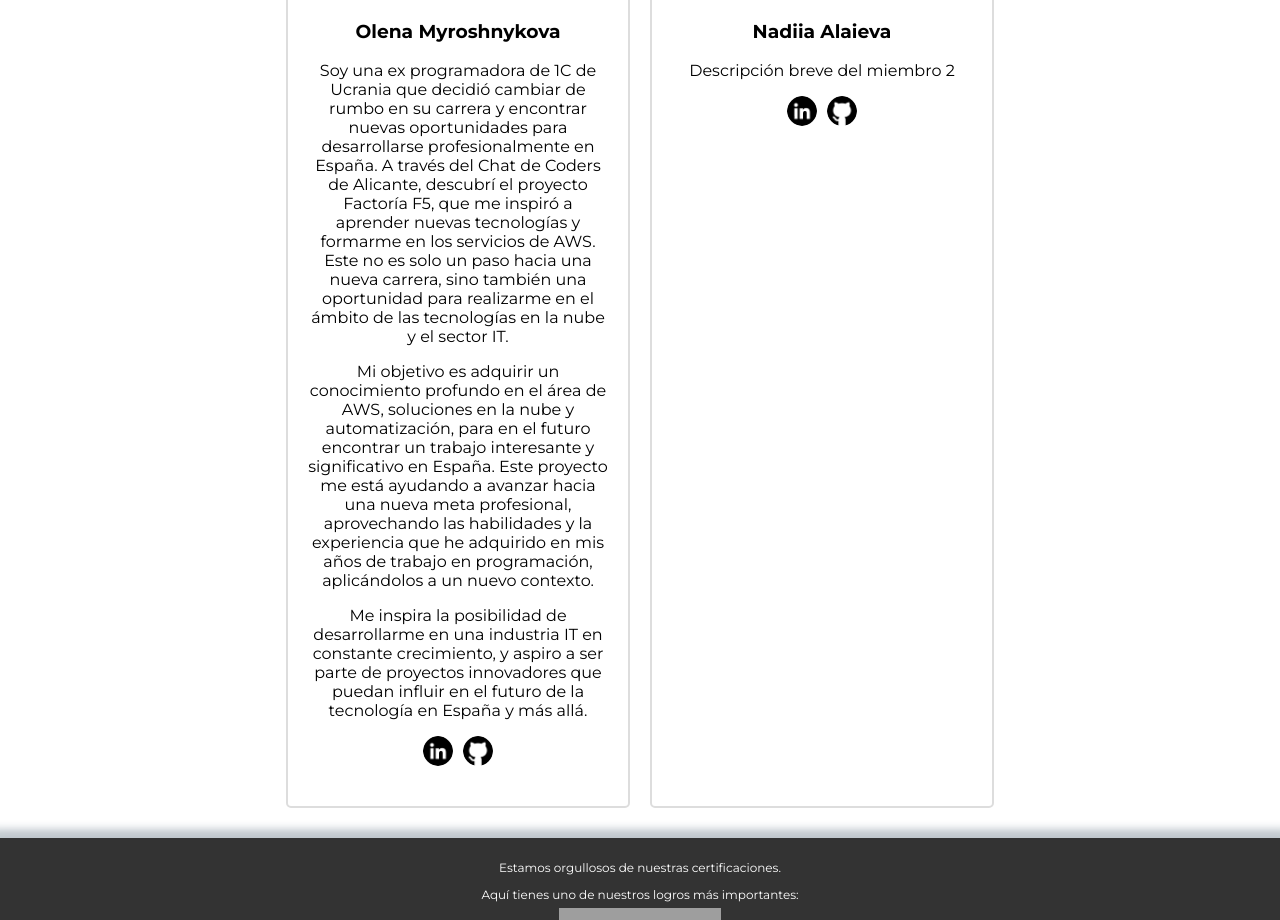
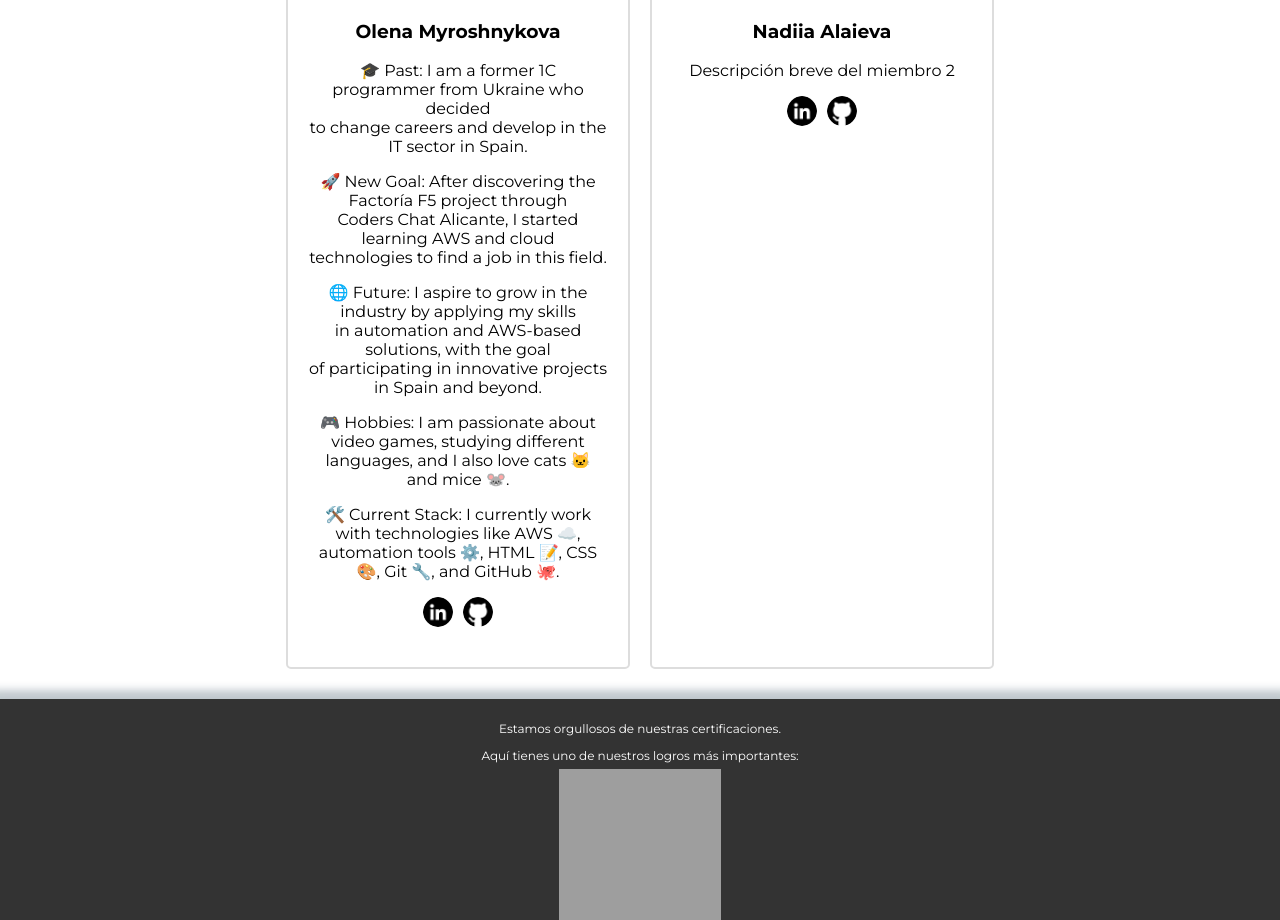
Before and after one commit to tizzifona/Landing-Page, a plain HTML site: page index.html in a window 1280 px wide. Shown: the part 529-1449 px from the top of the page. Drawn offline with Linux system fonts and the light colour scheme; grey boxes are pictures that could not be loaded.

Commit message:
Fixed main obout me

```diff
--- a/index.html
+++ b/index.html
@@ -50,31 +50,11 @@
         <article class="team-member">
           <img src="images/miembro1.jpg" alt="Miembro 1" />
           <h3>Olena Myroshnykova</h3>
-          <p>
-            Soy una ex programadora de 1C de Ucrania que decidió cambiar de
-            rumbo en su carrera y encontrar nuevas oportunidades para
-            desarrollarse profesionalmente en España. A través del Chat de
-            Coders de Alicante, descubrí el proyecto Factoría F5, que me inspiró
-            a aprender nuevas tecnologías y formarme en los servicios de AWS.
-            Este no es solo un paso hacia una nueva carrera, sino también una
-            oportunidad para realizarme en el ámbito de las tecnologías en la
-            nube y el sector IT.
-          </p>
-          <p>
-            Mi objetivo es adquirir un conocimiento profundo en el área de AWS,
-            soluciones en la nube y automatización, para en el futuro encontrar
-            un trabajo interesante y significativo en España. Este proyecto me
-            está ayudando a avanzar hacia una nueva meta profesional,
-            aprovechando las habilidades y la experiencia que he adquirido en
-            mis años de trabajo en programación, aplicándolos a un nuevo
-            contexto.
-          </p>
-          <p>
-            Me inspira la posibilidad de desarrollarme en una industria IT en
-            constante crecimiento, y aspiro a ser parte de proyectos innovadores
-            que puedan influir en el futuro de la tecnología en España y más
-            allá.
-          </p>
+          <p>🎓 Past: I am a former 1C programmer from Ukraine who decided <br> to change careers and develop in the IT sector in Spain.</p>
+          <p>🚀 New Goal: After discovering the Factoría F5 project through <br> Coders Chat Alicante, I started learning AWS and cloud <br>technologies to find a job in this field.</p>
+          <p>🌐 Future: I aspire to grow in the industry by applying my skills <br> in automation and AWS-based solutions, with the goal <br> of participating in innovative projects in Spain and beyond.</p>
+          <p>🎮 Hobbies: I am passionate about video games, studying different <br> languages, and I also love cats 🐱 and mice 🐭.</p>
+          <p>🛠️ Current Stack: I currently work with technologies like AWS ☁️, <br> automation tools ⚙️, HTML 📝, CSS 🎨, Git 🔧, and GitHub 🐙.</p>
           <ul class="member-contacts">
             <li class="member-link">
               <a
```
